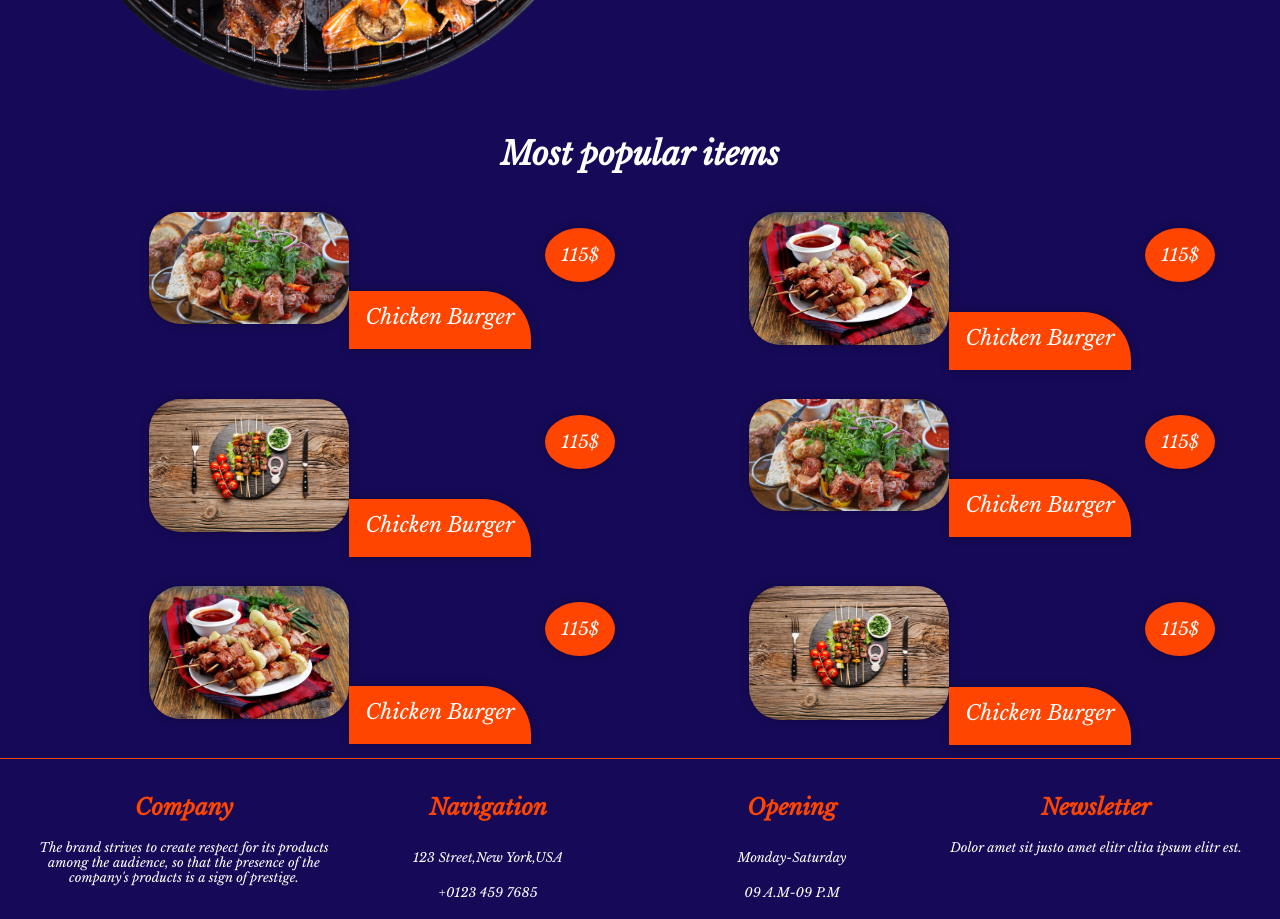
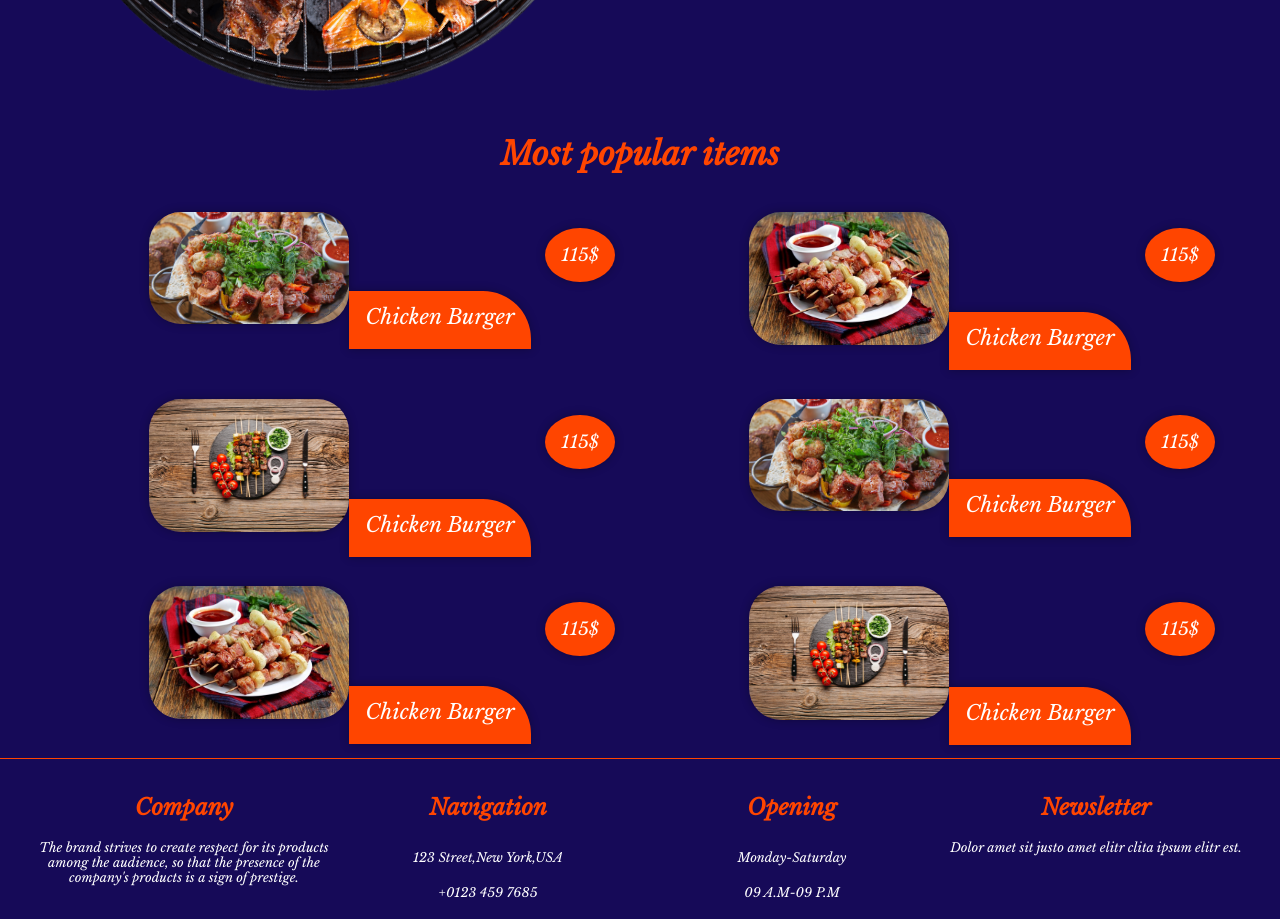
Before and after one commit to AigerimAkmatalieva/care-products-diploma-, a React (Create React App) app: page /products in a window 1280 px wide. Shown: the part 840-1759 px from the top of the page. Built offline with nearby package versions, Linux system fonts and the light colour scheme.

Commit message:
Added components

```diff
--- a/src/pages/Products.js
+++ b/src/pages/Products.js
@@ -15,7 +15,7 @@ function Products() {
         amet diam et eos. Clita erat ipsum et lorem et sit, sed stet lorem sit
         clita duo justo magna dolore erat amet
       </Header>
-      <h1 style={{color: "white", textAlign: "center"}}>Most popular items</h1>
+      <h1 style={{color: "orangered", textAlign: "center"}}>Most popular items</h1>
 
       <ProductList products={getProducts()} />
 
--- a/src/pages/Services/Chefs/Chefs.module.css
+++ b/src/pages/Services/Chefs/Chefs.module.css
@@ -12,5 +12,5 @@
 }
 h1 {
   text-align: center;
-  color: white;
+  color: orangered;
 }
```
